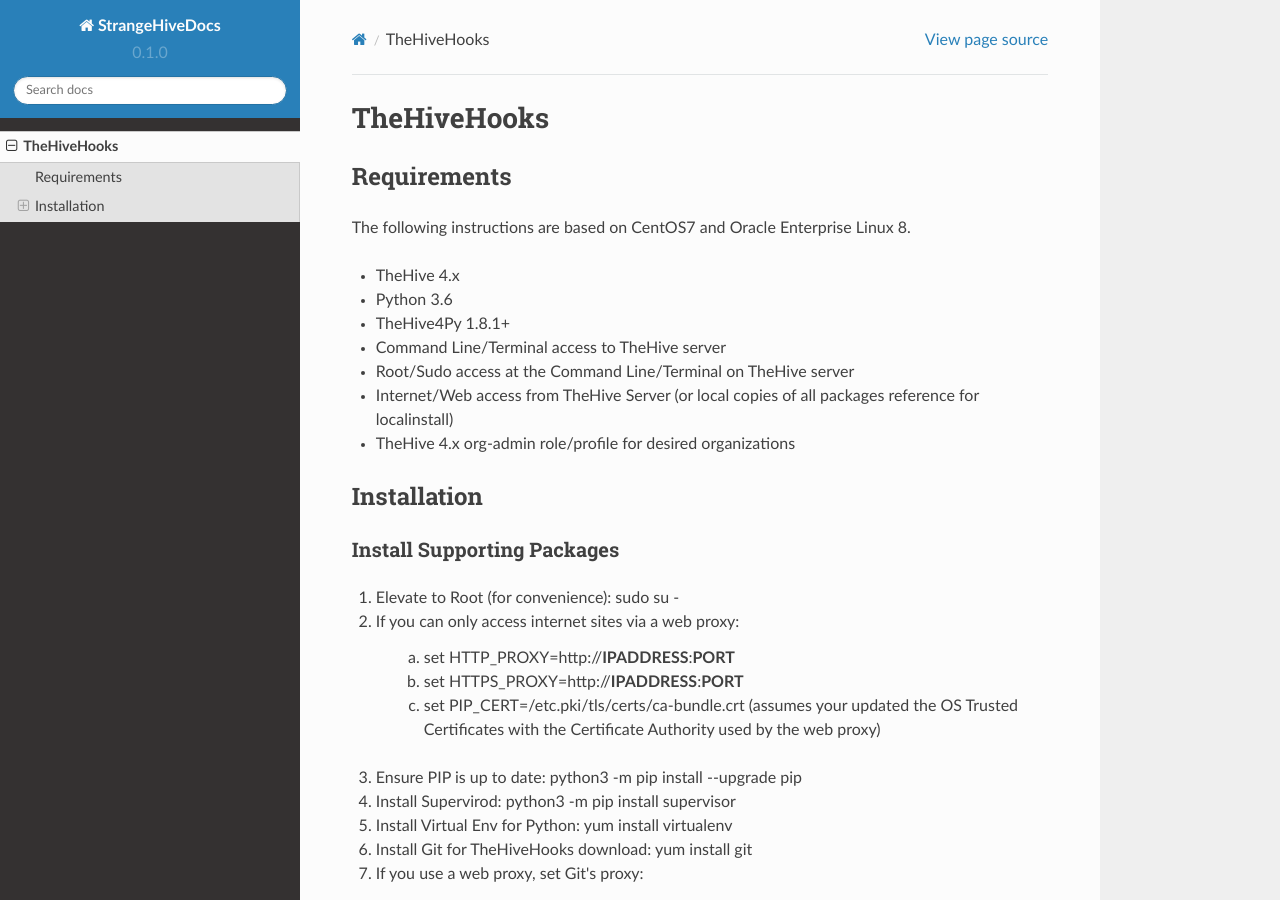
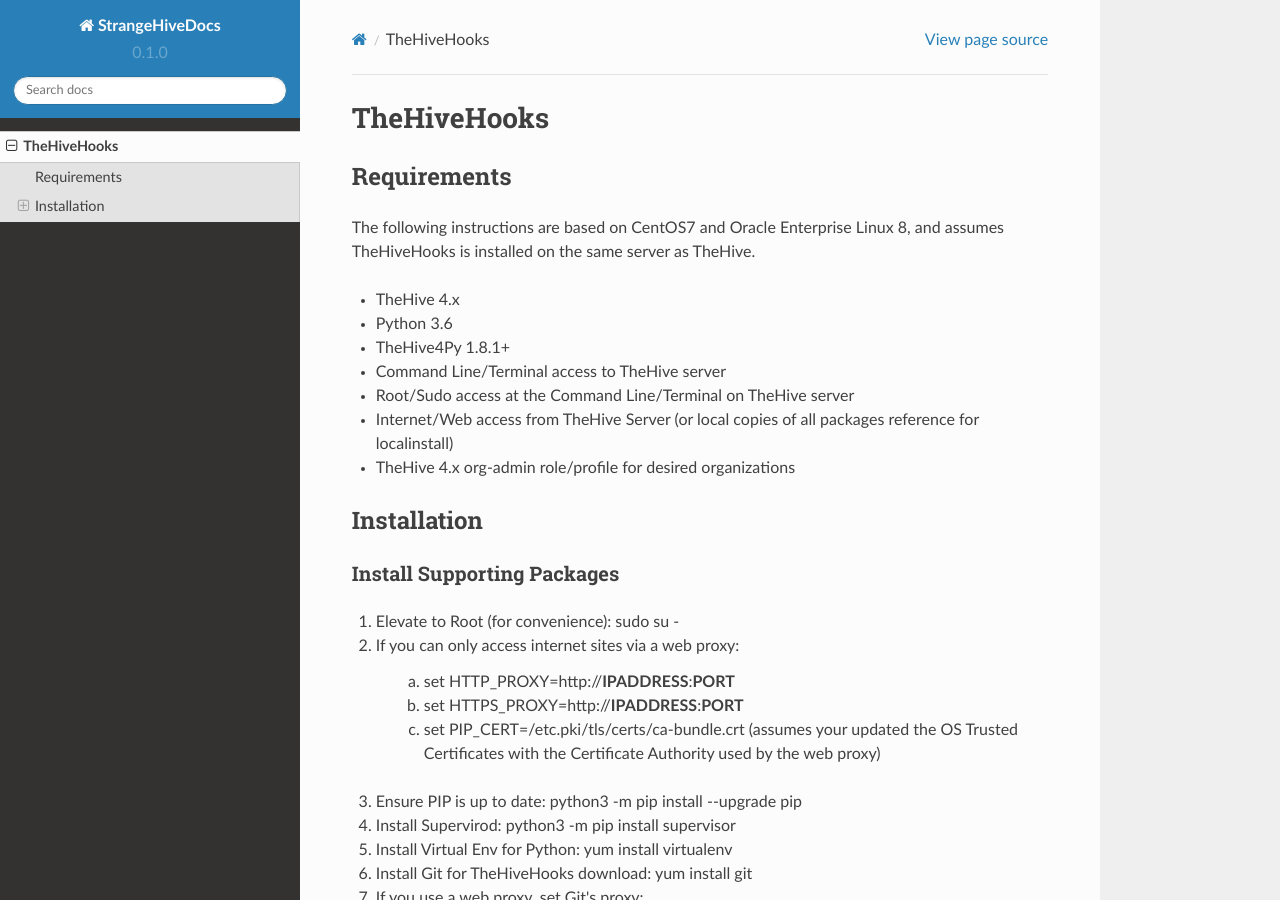
Before and after one commit to Pcktech/build-thehive, a Sphinx documentation site: the page built from docs/source/thehivehooks.rst, in a window 1280 px wide and 900 px high. Built offline with Sphinx 7.4.7 and the Read the Docs theme 2.0.0, drawn with Linux system fonts in a browser that asks for light colours.

Commit message:
Update thehivehooks.rst

```diff
--- a/docs/source/thehivehooks.rst
+++ b/docs/source/thehivehooks.rst
@@ -6,7 +6,7 @@
 Requirements
 ------------
 
-The following instructions are based on CentOS7 and Oracle Enterprise Linux 8.
+The following instructions are based on CentOS7 and Oracle Enterprise Linux 8, and assumes TheHiveHooks is installed on the same server as TheHive.
 
 - TheHive 4.x
 - Python 3.6
```
